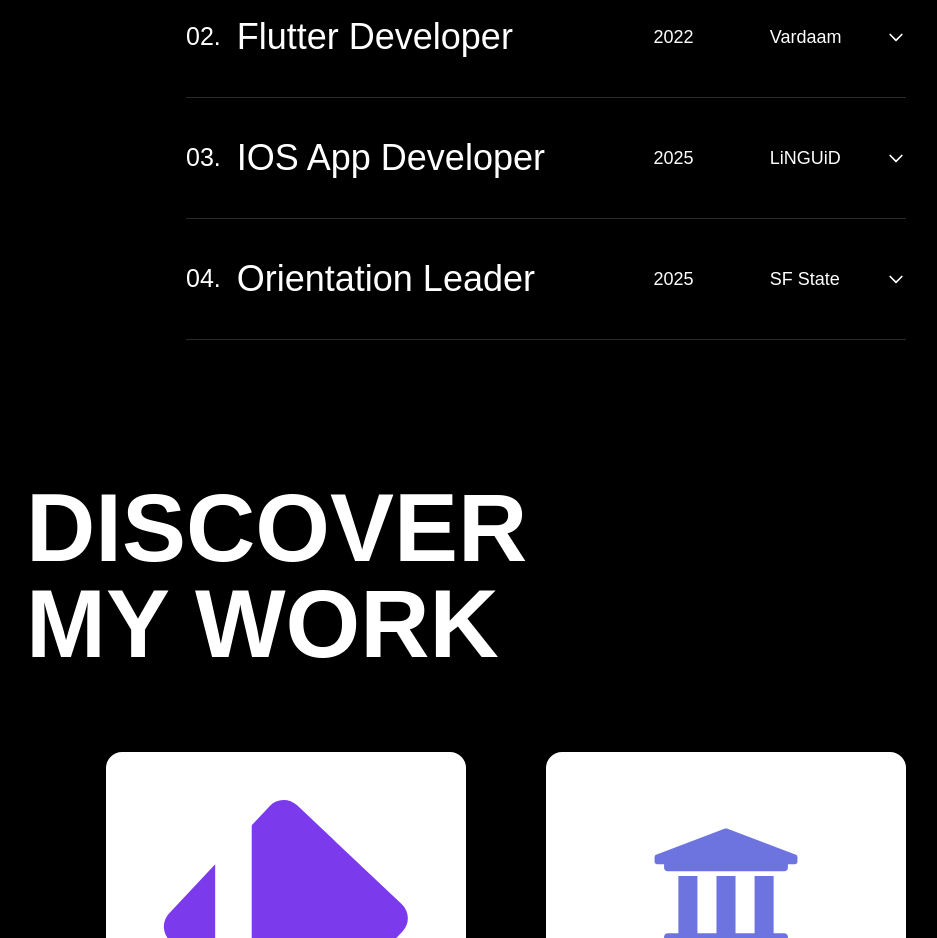
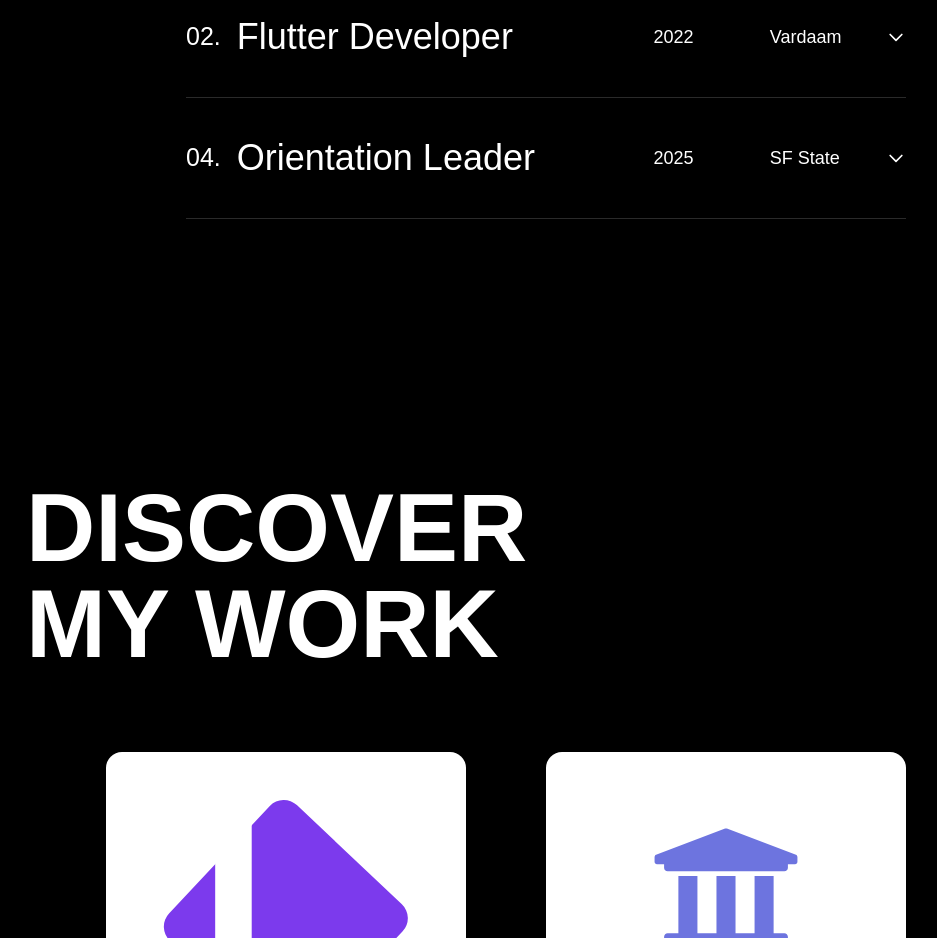
Before and after one commit to gohildev2004/webPortfolio, a React (Vite) app: page / in a window 1280 px wide. Shown: the part 2320-3258 px from the top of the page, without its empty margins (174-1111 px from the left). Built offline with nearby package versions, Linux system fonts and the light colour scheme.

Commit message:
removed linguid as experience

```diff
--- a/src/components/experience.jsx
+++ b/src/components/experience.jsx
@@ -20,15 +20,15 @@ const Experience = () => {
       description:
         "As a Flutter Developer, I built cross-platform apps using Dart, creating responsive UIs and integrating Firebase and REST APIs for real-time features. I used state management tools like Provider and Getx, optimized performance, and handled full app lifecycles—from development to deployment. This experience strengthened my skills in mobile architecture, backend integration, and agile workflows.",
     },
-    {
-      id: 3,
-      title: "IOS App Developer",
-      year: 2025,
-      company: "LiNGUiD",
-      website: "tesla.com",
-      description:
-        "While developing the LiNGUiD app in Swift, I learned how to build a custom video player using AVQueuePlayer and AVPlayerLooper for seamless media playback. I integrated Firestore to retrieve and display real-time caption data, which taught me how to work with asynchronous data streams and overlay dynamic subtitles on video content. This project deepened my understanding of SwiftUI, reactive UI updates, and advanced multimedia handling, while also improving my skills in managing data synchronization, user experience, and clean architectural design.",
-    },
+    // {
+    //   id: 3,
+    //   title: "IOS App Developer",
+    //   year: 2025,
+    //   company: "LiNGUiD",
+    //   website: "tesla.com",
+    //   description:
+    //     "While developing the LiNGUiD app in Swift, I learned how to build a custom video player using AVQueuePlayer and AVPlayerLooper for seamless media playback. I integrated Firestore to retrieve and display real-time caption data, which taught me how to work with asynchronous data streams and overlay dynamic subtitles on video content. This project deepened my understanding of SwiftUI, reactive UI updates, and advanced multimedia handling, while also improving my skills in managing data synchronization, user experience, and clean architectural design.",
+    // },
     {
       id: 4,
       title: "Orientation Leader",
```
